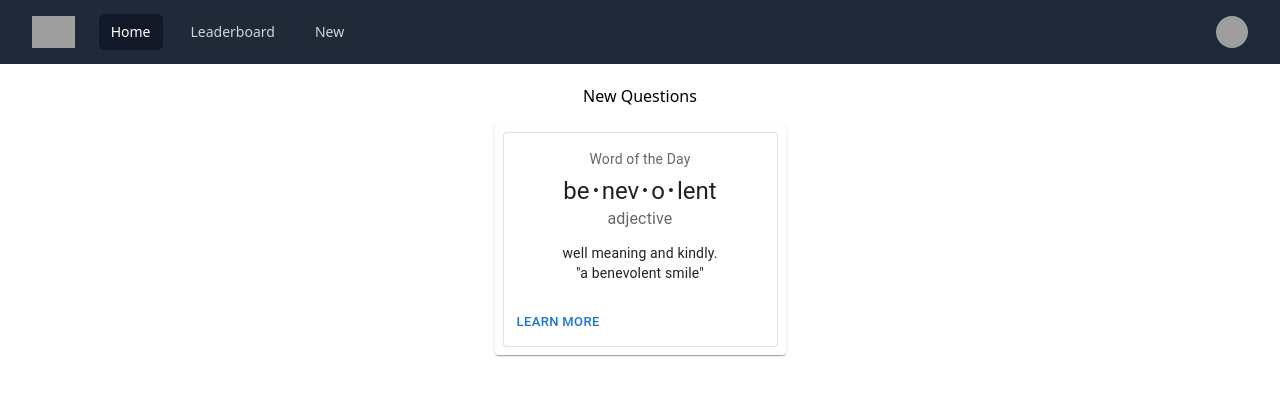
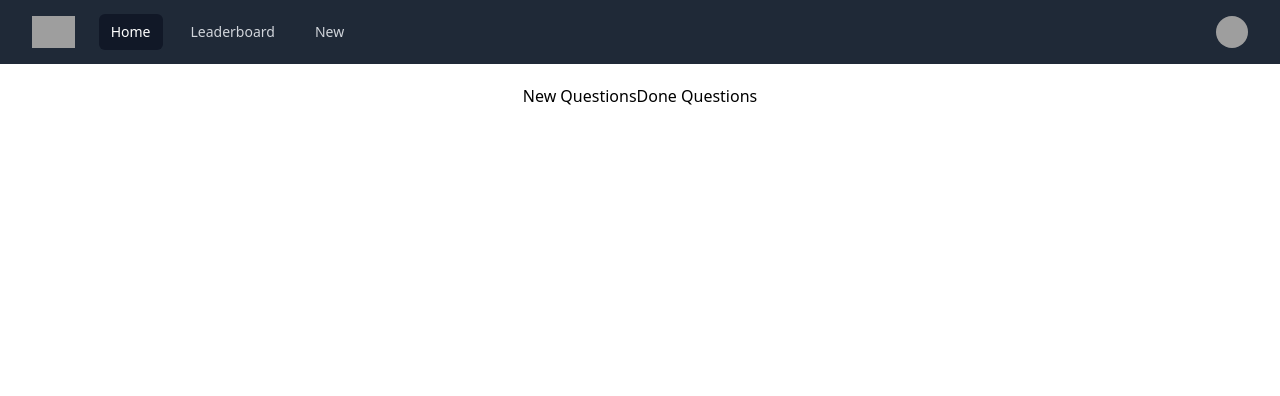
Before and after one commit to Elliott-byte/redux-employee-polls-web, a React (Create React App) app: page /dashboard in a window 1280 px wide. Shown: the top 396 px of the page. Built offline with nearby package versions, Linux system fonts and the light colour scheme; grey boxes are pictures that could not be loaded.

Commit message:
complete questions filters and question container

```diff
--- /dev/null
+++ b/src/actions/questions.js
@@ -0,0 +1,25 @@
+import { _getQuestions } from "../api/_DATA";
+
+export const RECEIVE_QUESTIONS = "RECEIVE_QUESTIONS";
+export const ANSWER_QUESTION = "ANSWER_QUESTION";
+export const ADD_QUESTION = "ADD_QUESTION";
+
+export function receiveQuestions(questions) {
+	return {
+		type: RECEIVE_QUESTIONS,
+		questions,
+	}
+}
+
+export function handleQuestions() {
+	return (dispatch) => {
+		_getQuestions().then(
+			(questions) => {
+				dispatch(receiveQuestions(questions));
+				return Promise.resolve();
+			}
+		).catch((e) => {
+			return Promise.reject("Questions load error.");
+		})
+	}
+}
--- a/src/components/Dashboard.js
+++ b/src/components/Dashboard.js
@@ -1,15 +1,39 @@
 import Navbar from "./Navbar";
 import QuestionContainer from "./QuestionContainer";
 import Box from '@mui/material/Box';
+import { useEffect } from 'react';
+import { useDispatch, useSelector } from 'react-redux';
+import { handleQuestions } from '../actions/questions';
+
+const filterVotedQuestions = (questions, authedUser) => {
+	return Object.values(questions).filter((question) => question.optionOne.votes.includes(authedUser) || question.optionTwo.votes.includes(authedUser));
+}
+
+const filterUnvotedQuestions = (questions, authedUser) => {
+	return Object.values(questions).filter((question) => !question.optionOne.votes.includes(authedUser) && question.optionTwo.votes.includes(authedUser));
+}
 
 export default function Dashboard() {
 	//todo test non-auth dispatch to /
+
+	const authedUser = useSelector((state) => state.authedUser);
+
+	const questions = useSelector((state) => state.questions);
+	const pendingQuestions = filterUnvotedQuestions(questions, authedUser);
+	const finishedQuestions = filterVotedQuestions(questions, authedUser);
+	// console.log("pending", pendingQuestions);
+	// console.log("finished", finishedQuestions);
+
+	const dispatch = useDispatch();
+	useEffect(() => dispatch(handleQuestions()), [])
+
 
 	return (
 		<>
 			<Navbar />
 			<Box display="flex" justifyContent="center" height="50vh">
-				<QuestionContainer title="New Questions" />
+				<QuestionContainer title="New Questions" questions={pendingQuestions} />
+				<QuestionContainer title="Done Questions" questions={finishedQuestions} />
 			</Box>
 		</>
 	)
--- a/src/components/QuestionCard.js
+++ b/src/components/QuestionCard.js
@@ -18,19 +18,11 @@ const bull = (
 const card = (
 	<React.Fragment>
 		<CardContent>
-			<Typography sx={{ fontSize: 14 }} color="text.secondary" gutterBottom>
-				Word of the Day
-			</Typography>
 			<Typography variant="h5" component="div">
 				be{bull}nev{bull}o{bull}lent
 			</Typography>
-			<Typography sx={{ mb: 1.5 }} color="text.secondary">
+			<Typography color="text.secondary">
 				adjective
-			</Typography>
-			<Typography variant="body2">
-				well meaning and kindly.
-				<br />
-				{'"a benevolent smile"'}
 			</Typography>
 		</CardContent>
 		<CardActions>
@@ -39,7 +31,7 @@ const card = (
 	</React.Fragment>
 );
 
-export default function QuestionCard() {
+export default function QuestionCard(props) {
 	return (
 		<Box sx={{ minWidth: 275 }}>
 			<Card variant="outlined">{card}</Card>
--- a/src/components/QuestionContainer.js
+++ b/src/components/QuestionContainer.js
@@ -3,8 +3,8 @@ import { styled } from '@mui/material/styles';
 import Box from '@mui/material/Box';
 import Paper from '@mui/material/Paper';
 import Grid from '@mui/material/Unstable_Grid2';
-import Divider from '@mui/material/Divider';
-import QuestionCard from './QuestionCard';
+
+
 
 const Item = styled(Paper)(({ theme }) => ({
 	backgroundColor: theme.palette.mode === 'dark' ? '#1A2027' : '#fff',
@@ -16,16 +16,22 @@ const Item = styled(Paper)(({ theme }) => ({
 
 export default function QuestionContainer(props) {
 	const title = props.title;
+
+
+
 	return (
-		<Box display="flex" flexDirection="column" justifyContent="center" alignItems="center" height="100vh" paddingTop="20px">
+		<Box display="flex" flexDirection="column" justifyContent="center" alignItems="center" paddingTop="20px">
 			<h2>{title}</h2>
-
-			<Box sx={{ flexGrow: 1, width: 500 }} display="flex" justifyContent="center" mt={2}>
-				{/* <Grid container spacing={3}> */}
-				<Grid xs={6}>
-					<Item><QuestionCard /></Item>
+			<Box sx={{ flexGrow: 1, width: "80%", height: "20vh" }} display="flex" justifyContent="center" mt={2}>
+				<Grid container spacing={2} style={{ height: "20vh" }}> {/* 如果需要更大的间距，可以调整 spacing 的值 */}
+					{/* {questions && questionsKeys.map((key) => (
+						<Grid item key={key} xs={4}>
+							<Item>
+								<QuestionCard />
+							</Item>
+						</Grid>
+					))} */}
 				</Grid>
-				{/* </Grid> */}
 			</Box>
 		</Box>
 	);
--- a/src/middleware/index.js
+++ b/src/middleware/index.js
@@ -4,4 +4,4 @@ import { applyMiddleware } from 'redux';
 import checkAuth from './checkAuth';
 
 
-export default applyMiddleware(thunk, logger, checkAuth);
+export default applyMiddleware(thunk, logger);
--- a/src/reducers/authedUser.js
+++ b/src/reducers/authedUser.js
@@ -1,7 +1,6 @@
 import { SET_AUTHED_USER } from "../actions/authedUser";
 
 export default function authedUser(state = null, action) {
-	console.log("action", action)
 	switch (action.type) {
 		case SET_AUTHED_USER:
 			return action.id;
--- a/src/reducers/index.js
+++ b/src/reducers/index.js
@@ -1,6 +1,8 @@
 import { combineReducers } from "redux";
 import authedUser from "./authedUser";
+import questions from "./questions";
 
 export default combineReducers({
 	authedUser,
+	questions
 })
--- /dev/null
+++ b/src/reducers/questions.js
@@ -0,0 +1,13 @@
+import { RECEIVE_QUESTIONS } from "../actions/questions";
+
+export default function questions(state = {}, action) {
+	switch (action.type) {
+		case RECEIVE_QUESTIONS:
+			return {
+				...state,
+				...action.questions
+			}
+		default:
+			return state;
+	}
+}
```
